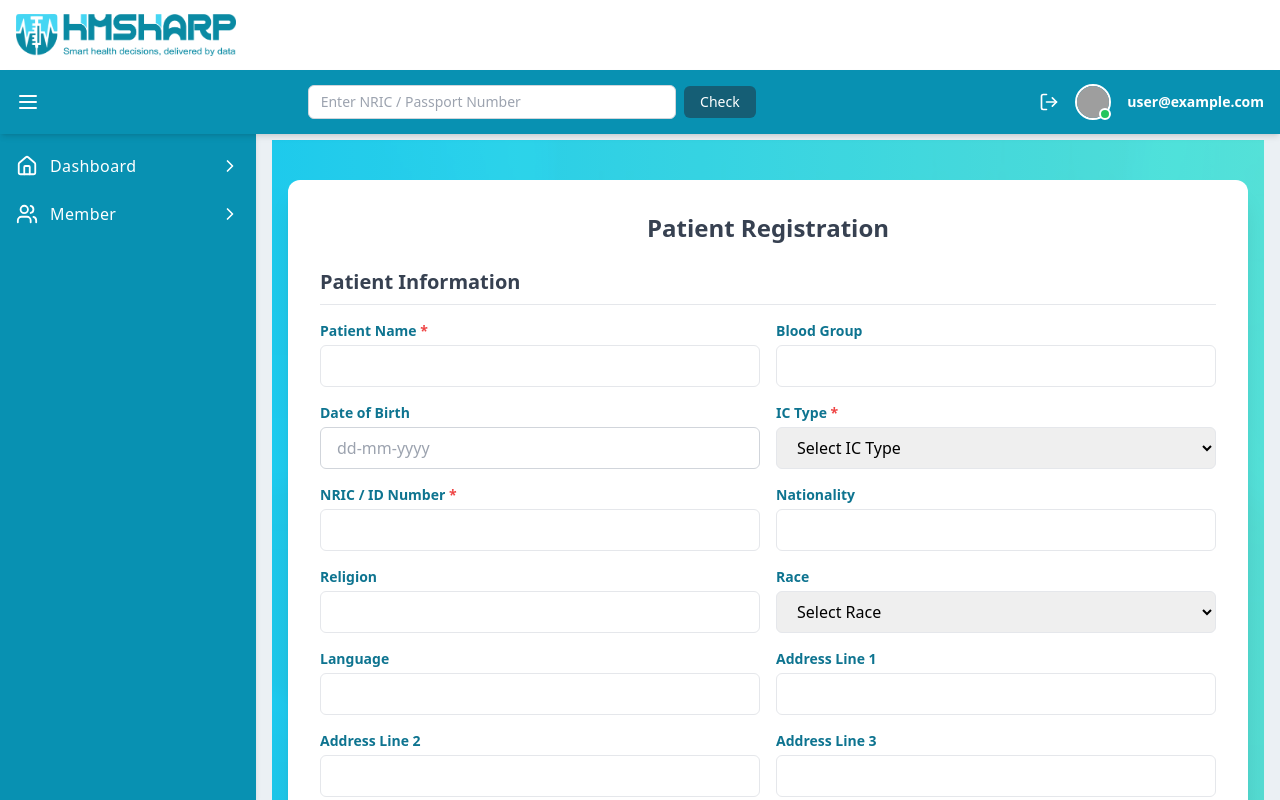
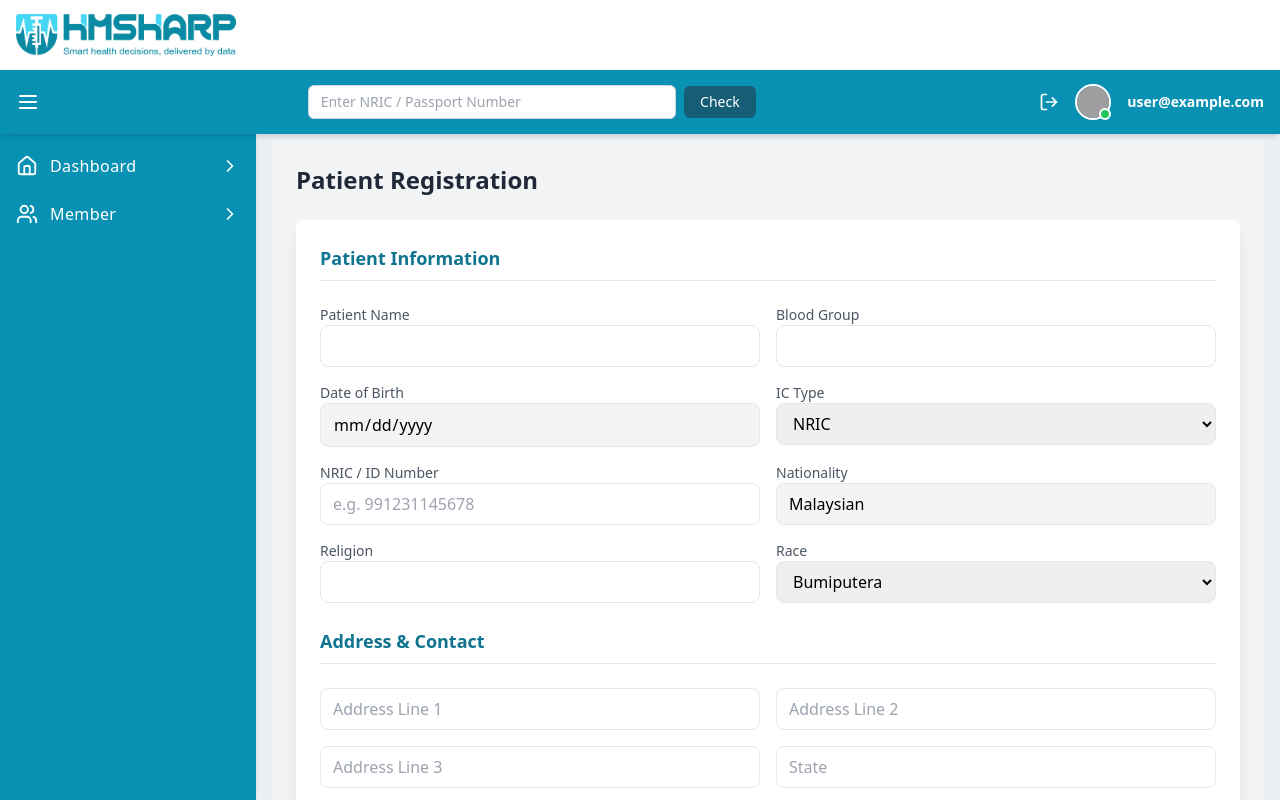
Before and after one commit to codersiraj/hms-react-app, a React (Create React App) app: page /patient-register in a window 1280 px wide. Built offline with nearby package versions, Linux system fonts and the light colour scheme; sample sign-in values are in the browser's storage; grey boxes are pictures that could not be loaded.

Commit message:
loader fix, nationality readonly removed, patient registration alignments fix.

```diff
--- a/src/pages/EditMemberForm.tsx
+++ b/src/pages/EditMemberForm.tsx
@@ -191,10 +191,7 @@ export default function EditMemberForm({ memberId, onClose, onUpdated }: EditMem
               name="nationality"
               value={formData.nationality || ""}
               onChange={handleChange}
-              readOnly={formData.idType === "NRIC"}
-              className={`w-full border px-3 py-2 rounded ${
-                formData.idType === "NRIC" ? "bg-gray-100 cursor-not-allowed" : ""
-              }`}
+              className={`w-full border px-3 py-2 rounded`}
             />
           </div>
           <div>
--- a/src/pages/MemberList.tsx
+++ b/src/pages/MemberList.tsx
@@ -251,10 +251,7 @@ export default function MemberList() {
                 name="nationality"
                 value={formData.nationality}
                 onChange={handleChange}
-                readOnly={formData.idType === "NRIC"}
-                className={`w-full border rounded-lg px-3 py-2 ${
-                  formData.idType === "NRIC" ? "bg-gray-100 cursor-not-allowed" : ""
-                }`}
+                className={`w-full border rounded-lg px-3 py-2`}
                 placeholder={formData.idType === "NRIC" ? "" : "Enter nationality"}
               />
             </div>
--- a/src/pages/PatientRegister.tsx
+++ b/src/pages/PatientRegister.tsx
@@ -1,8 +1,6 @@
-import React, { useState } from 'react';
-import { IC_TYPES, RACES } from '../utils/dropdownOptions';
-import { FormInput, FormSelect } from '../components/form/FormField';
-import { FormDatePicker } from '../components/form/FormDatePicker';
-import { createPatient } from '../api/patient';
+import React, { useState } from "react";
+import { IC_TYPES, RACES } from "../utils/dropdownOptions";
+import { createPatient } from "../api/patient";
 
 type FormDataType = {
   [key: string]: string;
@@ -10,109 +8,363 @@ type FormDataType = {
 
 export default function PatientRegister() {
   const [formData, setFormData] = useState<FormDataType>({
-    PatientName: '', BloodGroup: '', ICType: '', NRIC: '',
-    Nationality: '', Religion: '', Race: '', Language: '',
-    Address1: '', Address2: '', Address3: '', State: '', Country: '',
-    PinCode: '', PH1: '', PH2: '', RelativeID1: '', RelativeName1: '',
-    Relationship1: '', RelativeID2: '', RelativeName2: '', Relationship2: '', EMail: ''
+    PatientName: "",
+    BloodGroup: "",
+    ICType: "NRIC",
+    NRIC: "",
+    Nationality: "Malaysian",
+    Religion: "",
+    Race: "",
+    Language: "",
+    Address1: "",
+    Address2: "",
+    Address3: "",
+    State: "",
+    Country: "Malaysia",
+    PinCode: "",
+    PH1: "",
+    PH2: "",
+    RelativeID1: "",
+    RelativeName1: "",
+    Relationship1: "",
+    RelativeID2: "",
+    RelativeName2: "",
+    Relationship2: "",
+    EMail: "",
   });
 
-  const [dob, setDob] = useState<Date | null>(null);
+  const [dob, setDob] = useState("");
+  const [loading, setLoading] = useState(false);
+  const [message, setMessage] = useState<string | null>(null);
   const [errors, setErrors] = useState<{ [key: string]: string }>({});
 
+  // ✅ Handle NRIC auto DOB
+  const handleNricChange = (e: React.ChangeEvent<HTMLInputElement>) => {
+    const value = e.target.value;
+    setFormData((prev) => ({ ...prev, NRIC: value }));
+
+    if (value.length >= 6) {
+      const yy = parseInt(value.substring(0, 2), 10);
+      const mm = parseInt(value.substring(2, 4), 10);
+      const dd = parseInt(value.substring(4, 6), 10);
+
+      if (mm >= 1 && mm <= 12 && dd >= 1 && dd <= 31) {
+        const fullYear = yy >= 25 ? 1900 + yy : 2000 + yy;
+        const dobValue = `${fullYear}-${String(mm).padStart(2, "0")}-${String(dd).padStart(
+          2,
+          "0"
+        )}`;
+        setDob(dobValue);
+        return;
+      }
+    }
+    setDob("");
+  };
+
+  // ✅ Handle ID Type Change (Nationality, Country)
+  const handleIdTypeChange = (e: React.ChangeEvent<HTMLSelectElement>) => {
+    const value = e.target.value;
+    setFormData((prev) => ({
+      ...prev,
+      ICType: value,
+      Nationality: value === "NRIC" ? "Malaysian" : "",
+      Country: value === "NRIC" ? "Malaysia" : "",
+    }));
+  };
+
+  // ✅ Generic Change Handler
   const handleChange = (e: React.ChangeEvent<HTMLInputElement | HTMLSelectElement>) => {
     const { name, value } = e.target;
-    setFormData(prev => ({ ...prev, [name]: value }));
-    setErrors(prev => ({ ...prev, [name]: '' }));
+    setFormData((prev) => ({ ...prev, [name]: value }));
+    setErrors((prev) => ({ ...prev, [name]: "" }));
   };
 
-
+  // ✅ Validation
   const validate = () => {
-    const requiredFields = ['PatientName', 'ICType', 'NRIC'];
-
+    const requiredFields = ["PatientName", "ICType", "NRIC"];
     const newErrors: { [key: string]: string } = {};
-    requiredFields.forEach(field => {
-      if (!formData[field]) newErrors[field] = 'This field is required';
+    requiredFields.forEach((field) => {
+      if (!formData[field]) newErrors[field] = "This field is required";
     });
-
     setErrors(newErrors);
     return Object.keys(newErrors).length === 0;
   };
 
-
+  // ✅ Submit Handler
   const handleSubmit = async (e: React.FormEvent) => {
     e.preventDefault();
-    if (validate()) {
-      const finalData = {
-      ...formData,
-      DOB: dob
-    };
+    if (!validate()) return;
+
+    setLoading(true);
+    setMessage(null);
+
+    const finalData = { ...formData, DOB: dob };
+
     try {
       const response = await createPatient(finalData);
-      console.log('Patient created:', response);
-      alert('Patient Registered Successfully!');
+      setMessage("✅ Patient registered successfully!");
+      console.log("Patient created:", response);
+
+      setTimeout(() => setMessage(null), 2000);
     } catch (error: any) {
-      console.error('Error creating patient:', error);
-      alert('Failed to register patient. Please try again.');
+      console.error("Error creating patient:", error);
+      setMessage("❌ Failed to register patient. Please try again.");
+    } finally {
+      setLoading(false);
     }
-  }
   };
 
   return (
-    <div className="relative min-h-screen bg-page px-4 py-10 overflow-hidden">
-      <div className="absolute inset-0 bg-[url('background1.jpg')] bg-cover bg-center opacity-10 z-0" />
+    <div className="p-6 bg-gray-100 min-h-screen">
+      {/* Header */}
+      <div className="flex justify-between items-center mb-6">
+        <h1 className="text-2xl font-bold text-gray-800">Patient Registration</h1>
+      </div>
+
+      {/* Message */}
+      {message && (
+        <div className="p-3 mb-4 text-center rounded-md font-medium bg-gray-50 text-gray-800 shadow-sm">
+          {message}
+        </div>
+      )}
 
       <form
-        className="relative bg-white rounded-xl shadow-xl p-8 w-full max-w-6xl mx-auto z-10 space-y-6"
         onSubmit={handleSubmit}
+        className="bg-white p-6 rounded-lg shadow-lg space-y-6"
       >
-        <h2 className="center">Patient Registration</h2>
+        {/* Patient Information */}
+        <h2 className="text-lg font-semibold text-cyan-700 border-b pb-2">
+          Patient Information
+        </h2>
 
-        {/* Patient Info */}
-        <div>
-          <h3>Patient Information</h3>
-          <div className="flex flex-wrap -mx-2">
-            <FormInput name="PatientName" label="Patient Name" value={formData.PatientName} onChange={handleChange} required error={errors.PatientName} />
-            <FormInput name="BloodGroup" label="Blood Group" value={formData.BloodGroup} onChange={handleChange} />
-            <FormDatePicker name="DOB" label="Date of Birth" value={dob} onChange={(name, date) => { setDob(date); setErrors(prev => ({ ...prev, [name]: '' })); }} />
-            <FormSelect name="ICType" label="IC Type" options={IC_TYPES} value={formData.ICType} onChange={handleChange} required error={errors.ICType} />
-            <FormInput name="NRIC" label="NRIC / ID Number" value={formData.NRIC} onChange={handleChange} required error={errors.NRIC} />
-            <FormInput name="Nationality" label="Nationality" value={formData.Nationality} onChange={handleChange} />
-            <FormInput name="Religion" label="Religion" value={formData.Religion} onChange={handleChange} />
-            <FormSelect name="Race" label="Race" options={RACES} value={formData.Race} onChange={handleChange} />
-            <FormInput name="Language" label="Language" value={formData.Language} onChange={handleChange} />
-            <FormInput name="Address1" label="Address Line 1" value={formData.Address1} onChange={handleChange} />
-            <FormInput name="Address2" label="Address Line 2" value={formData.Address2} onChange={handleChange} />
-            <FormInput name="Address3" label="Address Line 3" value={formData.Address3} onChange={handleChange} />
-            <FormInput name="State" label="State" value={formData.State} onChange={handleChange} />
-            <FormInput name="Country" label="Country" value={formData.Country} onChange={handleChange} />
-            <FormInput name="PinCode" label="Pin Code" type="number" value={formData.PinCode} onChange={handleChange} />
-            <FormInput name="PH1" label="Phone Number 1" type="number" value={formData.PH1} onChange={handleChange} />
-            <FormInput name="PH2" label="Phone Number 2" type="number" value={formData.PH2} onChange={handleChange} />
-            <FormInput name="EMail" label="Email" value={formData.EMail} onChange={handleChange} />
+        <div className="grid grid-cols-1 md:grid-cols-2 gap-4">
+          <div>
+            <label className="block text-sm font-medium text-gray-600">Patient Name</label>
+            <input
+              type="text"
+              name="PatientName"
+              value={formData.PatientName}
+              onChange={handleChange}
+              className="w-full border rounded-lg px-3 py-2 focus:ring-2 focus:ring-cyan-600"
+              required
+            />
           </div>
 
-        </div>
+          <div>
+            <label className="block text-sm font-medium text-gray-600">Blood Group</label>
+            <input
+              type="text"
+              name="BloodGroup"
+              value={formData.BloodGroup}
+              onChange={handleChange}
+              className="w-full border rounded-lg px-3 py-2"
+            />
+          </div>
 
-        {/* Relative Info */}
-        <div>
-          <h3>Relative Information</h3>
-          <div className="flex flex-wrap -mx-2">
-            <FormInput name="RelativeID1" label="Relative ID 1" value={formData.RelativeID1} onChange={handleChange} />
-            <FormInput name="RelativeName1" label="Relative Name 1" value={formData.RelativeName1} onChange={handleChange} />
-            <FormInput name="Relationship1" label="Relationship 1" value={formData.Relationship1} onChange={handleChange} />
-            <FormInput name="RelativeID2" label="Relative ID 2" value={formData.RelativeID2} onChange={handleChange} />
-            <FormInput name="RelativeName2" label="Relative Name 2" value={formData.RelativeName2} onChange={handleChange} />
-            <FormInput name="Relationship2" label="Relationship 2" value={formData.Relationship2} onChange={handleChange} />
+          <div>
+            <label className="block text-sm font-medium text-gray-600">Date of Birth</label>
+            <input
+              type="date"
+              name="DOB"
+              value={dob}
+              onChange={(e) => setDob(e.target.value)}
+              readOnly={formData.ICType === "NRIC"}
+              className={`w-full border rounded-lg px-3 py-2 ${
+                formData.ICType === "NRIC" ? "bg-gray-100 cursor-not-allowed" : ""
+              }`}
+            />
+          </div>
+
+          <div>
+            <label className="block text-sm font-medium text-gray-600">IC Type</label>
+            <select
+              name="ICType"
+              value={formData.ICType}
+              onChange={handleIdTypeChange}
+              className="w-full border rounded-lg px-3 py-2 focus:ring-2 focus:ring-cyan-600"
+            >
+              {IC_TYPES.map((type, i) => (
+                <option key={i}>{type}</option>
+              ))}
+            </select>
+          </div>
+
+          <div>
+            <label className="block text-sm font-medium text-gray-600">
+              NRIC / ID Number
+            </label>
+            <input
+              type="text"
+              name="NRIC"
+              value={formData.NRIC}
+              onChange={handleNricChange}
+              className="w-full border rounded-lg px-3 py-2"
+              placeholder="e.g. 991231145678"
+            />
+          </div>
+
+          <div>
+            <label className="block text-sm font-medium text-gray-600">Nationality</label>
+            <input
+              type="text"
+              name="Nationality"
+              value={formData.Nationality}
+              onChange={handleChange}
+              readOnly={formData.ICType === "NRIC"}
+              className={`w-full border rounded-lg px-3 py-2 ${
+                formData.ICType === "NRIC" ? "bg-gray-100 cursor-not-allowed" : ""
+              }`}
+            />
+          </div>
+
+          <div>
+            <label className="block text-sm font-medium text-gray-600">Religion</label>
+            <input
+              type="text"
+              name="Religion"
+              value={formData.Religion}
+              onChange={handleChange}
+              className="w-full border rounded-lg px-3 py-2"
+            />
+          </div>
+
+          <div>
+            <label className="block text-sm font-medium text-gray-600">Race</label>
+            <select
+              name="Race"
+              value={formData.Race}
+              onChange={handleChange}
+              className="w-full border rounded-lg px-3 py-2 focus:ring-2 focus:ring-cyan-600"
+            >
+              {RACES.map((race, i) => (
+                <option key={i}>{race}</option>
+              ))}
+            </select>
           </div>
         </div>
 
-        <div className="pt-4">
+        {/* Address & Contact */}
+        <h2 className="text-lg font-semibold text-cyan-700 border-b pb-2 mt-6">
+          Address & Contact
+        </h2>
+
+        <div className="grid grid-cols-1 md:grid-cols-2 gap-4">
+          <input
+            type="text"
+            name="Address1"
+            value={formData.Address1}
+            onChange={handleChange}
+            placeholder="Address Line 1"
+            className="w-full border rounded-lg px-3 py-2"
+          />
+          <input
+            type="text"
+            name="Address2"
+            value={formData.Address2}
+            onChange={handleChange}
+            placeholder="Address Line 2"
+            className="w-full border rounded-lg px-3 py-2"
+          />
+          <input
+            type="text"
+            name="Address3"
+            value={formData.Address3}
+            onChange={handleChange}
+            placeholder="Address Line 3"
+            className="w-full border rounded-lg px-3 py-2"
+          />
+          <input
+            type="text"
+            name="State"
+            value={formData.State}
+            onChange={handleChange}
+            placeholder="State"
+            className="w-full border rounded-lg px-3 py-2"
+          />
+          <input
+            type="text"
+            name="Country"
+            value={formData.Country}
+            onChange={handleChange}
+            readOnly={formData.ICType === "NRIC"}
+            className={`w-full border rounded-lg px-3 py-2 ${
+              formData.ICType === "NRIC" ? "bg-gray-100 cursor-not-allowed" : ""
+            }`}
+          />
+          <input
+            type="text"
+            name="PinCode"
+            value={formData.PinCode}
+            onChange={handleChange}
+            placeholder="Pin Code"
+            className="w-full border rounded-lg px-3 py-2"
+          />
+          <input
+            type="text"
+            name="PH1"
+            value={formData.PH1}
+            onChange={handleChange}
+            placeholder="Phone Number 1"
+            className="w-full border rounded-lg px-3 py-2"
+          />
+          <input
+            type="text"
+            name="PH2"
+            value={formData.PH2}
+            onChange={handleChange}
+            placeholder="Phone Number 2"
+            className="w-full border rounded-lg px-3 py-2"
+          />
+          <input
+            type="email"
+            name="EMail"
+            value={formData.EMail}
+            onChange={handleChange}
+            placeholder="Email"
+            className="w-full border rounded-lg px-3 py-2"
+          />
+        </div>
+
+        {/* Relatives */}
+        <h2 className="text-lg font-semibold text-cyan-700 border-b pb-2 mt-6">
+          Relative Information
+        </h2>
+
+        <div className="grid grid-cols-1 md:grid-cols-3 gap-4">
+          <input
+            type="text"
+            name="RelativeName1"
+            value={formData.RelativeName1}
+            onChange={handleChange}
+            placeholder="Relative Name 1"
+            className="w-full border rounded-lg px-3 py-2"
+          />
+          <input
+            type="text"
+            name="Relationship1"
+            value={formData.Relationship1}
+            onChange={handleChange}
+            placeholder="Relationship 1"
+            className="w-full border rounded-lg px-3 py-2"
+          />
+          <input
+            type="text"
+            name="RelativeID1"
+            value={formData.RelativeID1}
+            onChange={handleChange}
+            placeholder="Relative ID 1"
+            className="w-full border rounded-lg px-3 py-2"
+          />
+        </div>
+
+        {/* Submit */}
+        <div className="flex justify-end mt-6">
           <button
             type="submit"
-            className="w-full bg-cyan-600 text-white py-3 rounded-md tracking-wider font-semibold hover:bg-cyan-700 transition"
+            disabled={loading}
+            className="px-6 py-2 rounded-lg bg-cyan-600 hover:bg-cyan-700 text-white font-semibold shadow-md"
           >
-            Register
+            {loading ? "Saving..." : "Register Patient"}
           </button>
         </div>
       </form>
```
Also changed, not shown: src/components/common/Loader.tsx (+13 -3 lines), src/components/layout/Header.tsx (+11 -10 lines).
